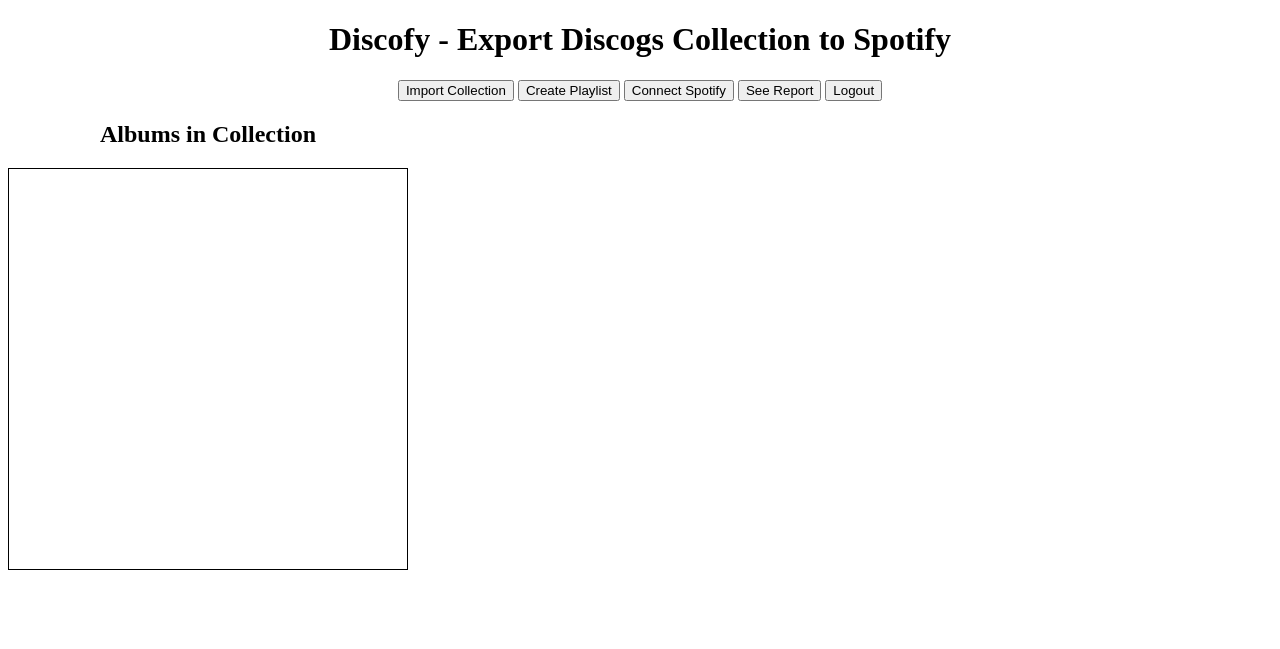
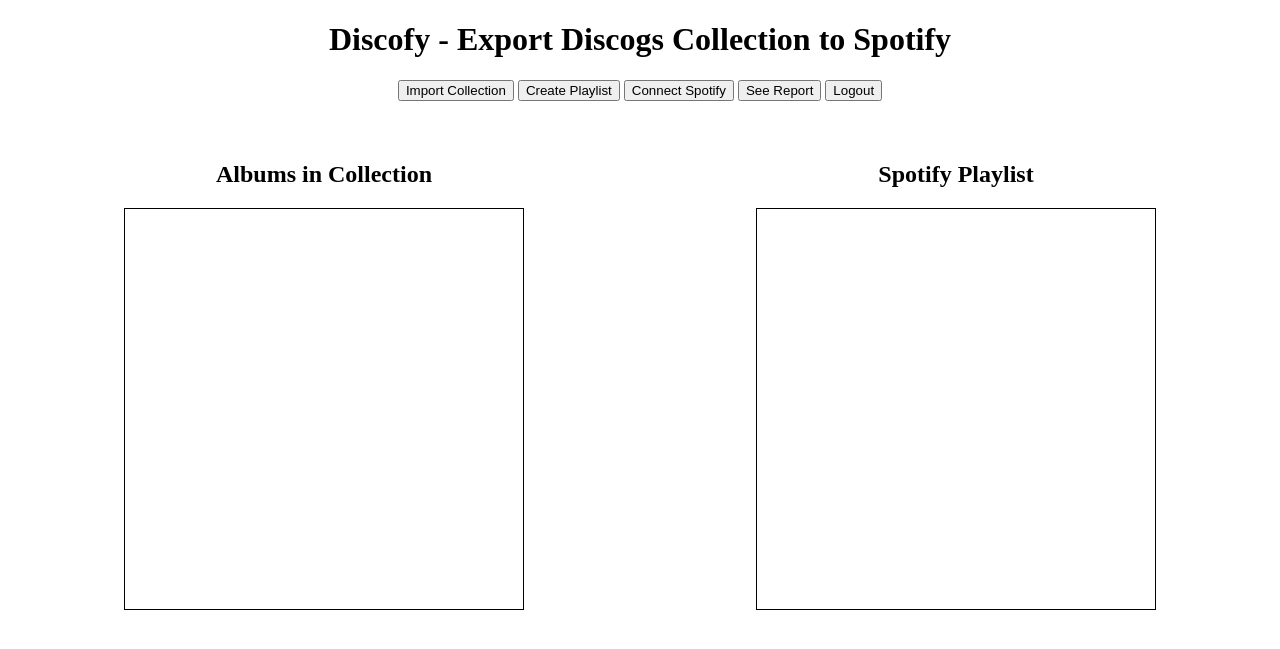
Before and after one commit to oskarprzybylski23/Discofy, a Flask app: page / in a window 1280 px wide. Shown: the top 649 px of the page. Run offline with Flask 3, Linux system fonts and the light colour scheme.

Commit message:
add spotify playlist display field

```diff
--- a/App/static/Script.js
+++ b/App/static/Script.js
@@ -15,7 +15,7 @@ async function startImportProcess() {
 }
 
 function displayCollection(data) {
-  const albumList = document.getElementById('collection-list');
+  const albumList = document.getElementById('list-discogs');
   albumList.innerHTML = ''; // Clear previous data
 
   data.forEach((album) => {
--- a/App/static/styles.css
+++ b/App/static/styles.css
@@ -2,13 +2,20 @@ body {
     text-align: center;
 }
 
-#list-section {
+#display-section {
+    display: flex;
+    flex-direction: row;
+    justify-content: space-around;
+    margin-top: 20px;
+}
+
+.list-section {
     margin-top: 20px;
     width: 400px;
     height: fit-content;
 }
 
-#collection-list {
+.collection-list {
     text-align: left;
     height: 400px;
     max-height: 400px;
@@ -16,6 +23,6 @@ body {
     border: 1px solid black;
 }
 
-#collection-list li {
+.collection-list li {
  list-style: none;
 }
--- a/App/templates/index.html
+++ b/App/templates/index.html
@@ -18,11 +18,16 @@
       <button onclick="seeReport()">See Report</button>
       <button onclick="logoutUser()">Logout</button>
     </div>
-    <div id="list-section">
-      <h2>Albums in Collection</h2>
-      <ul id="collection-list"></ul>
+    <div id="display-section">
+      <div class="list-section" id="list-container-discogs">
+        <h2>Albums in Collection</h2>
+        <ul class="collection-list" id="list-discogs"></ul>
+      </div>
+      <div class="list-section" id="list-container-spotify">
+        <h2>Spotify Playlist</h2>
+        <ul class="collection-list" id="list-spotify"></ul>
+      </div>
     </div>
-    <p id="loading-label"></p>
     <script src="../static/Script.js"></script>
   </body>
 </html>
```
